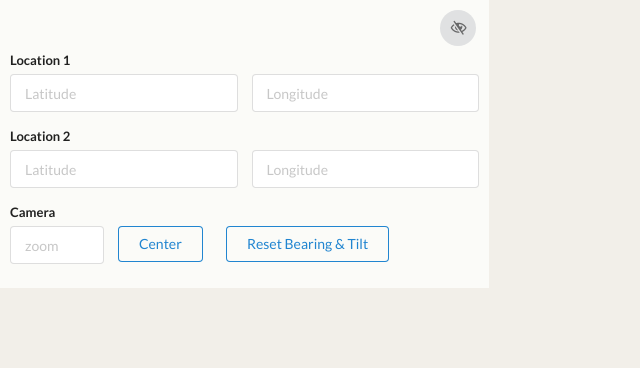
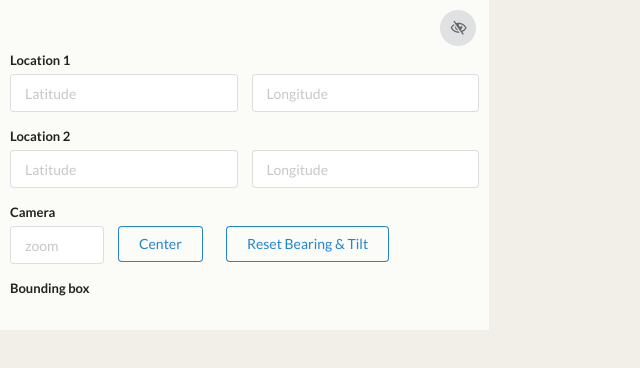
Before and after one commit to omyto/bbox-viewer, a plain HTML site: page dev.html in a window 1280 px wide. Shown: the whole page, without its empty margins (0-640 px from the left). Drawn offline with nearby package versions, Linux system fonts and the light colour scheme.

Commit message:
add bbbox

```diff
--- a/app.js
+++ b/app.js
@@ -90,7 +90,7 @@ function tile2lon(x,z) {
     [tileTopLeftBox.west, tileBottomRightBox.south],
     [tileTopLeftBox.west, tileTopLeftBox.north]
   ]
-  console.log(global.path)
+  $("#bbox").text(tileTopLeftBox.west + ' ' + ' ' + tileBottomRightBox.south +' '+ tileBottomRightBox.east + ' ' + tileTopLeftBox.north );
   return true
  }
 
--- a/dev.html
+++ b/dev.html
@@ -54,6 +54,14 @@
                 </div>
               </div>
             </div>
+            <div class="field">
+              <label>Bounding box</label>
+              <div class="fields">
+                <div class="four wide field">
+                  <label id="bbox">
+                </div>
+              </div>
+            </div>
         </div>
     </div>
     <div class="ui dropdown">
```
